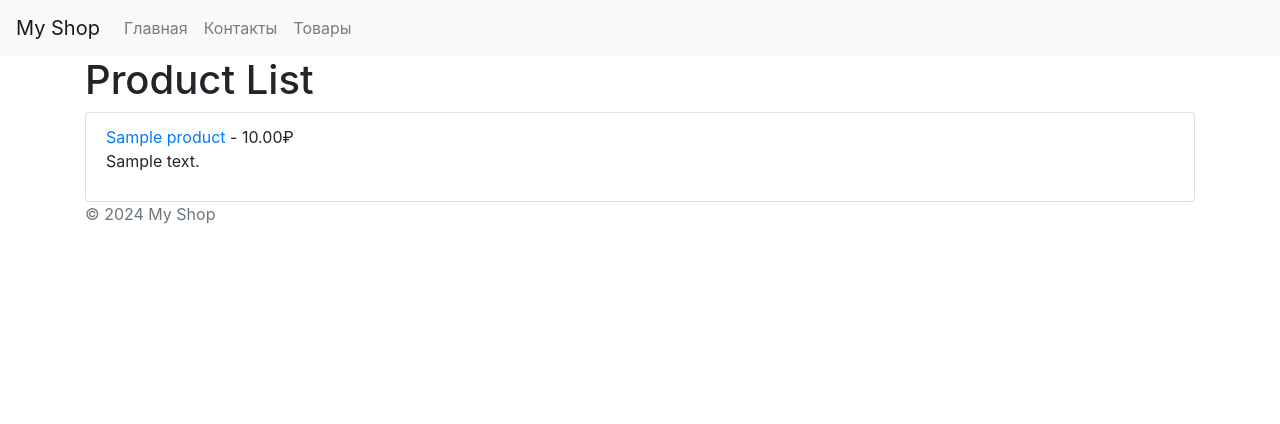
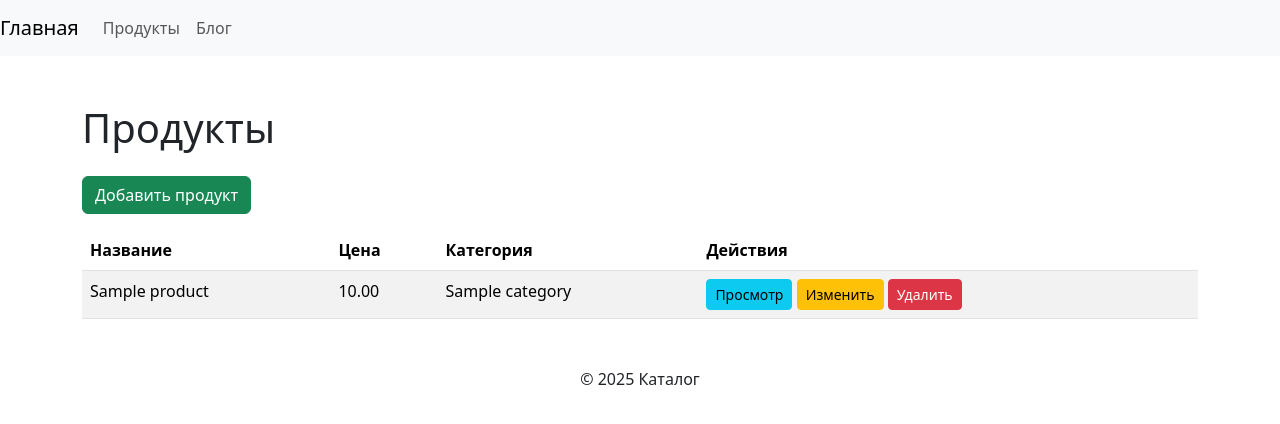
Before and after one commit to KirButakov/django_hw, a Django app: page /products/ in a window 1280 px wide. Shown: the top 424 px of the page. Run offline with Django 5.2, Linux system fonts and the light colour scheme; tables that the repository leaves empty hold one stand-in row (values such as "Sample post"); some libraries are stand-ins or nearby versions.

Commit message:
homework

```diff
--- a/my_project/blog/urls.py
+++ b/my_project/blog/urls.py
@@ -1,5 +1,7 @@
 from django.urls import path
 from .views import BlogPostListView, BlogPostDetailView, BlogPostCreateView, BlogPostUpdateView, BlogPostDeleteView
+
+app_name = 'blogs'
 
 urlpatterns = [
     path('', BlogPostListView.as_view(), name='blog_post_list'),
--- a/my_project/catalog/templates/catalog/base.html
+++ b/my_project/catalog/templates/catalog/base.html
@@ -1,25 +1,29 @@
+{% load static %}
 <!DOCTYPE html>
 <html lang="en">
 <head>
     <meta charset="UTF-8">
     <meta name="viewport" content="width=device-width, initial-scale=1.0">
-    <title>{% block title %}My Shop{% endblock %}</title>
-    <link rel="stylesheet" href="https://stackpath.bootstrapcdn.com/bootstrap/4.5.2/css/bootstrap.min.css">
+    <link rel="stylesheet" href="{% static 'catalog/css/bootstrap.min.css' %}">
+    <title>{% block title %}Каталог{% endblock %}</title>
 </head>
 <body>
     <header>
-        {% include 'catalog/menu.html' %}
+        {% block header %}
+            <nav class="navbar navbar-expand-lg navbar-light bg-light">
+                <a class="navbar-brand" href="{% url 'home' %}">Главная</a>
+                <div class="navbar-nav">
+                    <a class="nav-item nav-link" href="{% url 'product_list' %}">Продукты</a>
+                    <a class="nav-item nav-link" href="{% url 'blogs:blog_post_list' %}">Блог</a>
+                </div>
+            </nav>
+        {% endblock %}
     </header>
-
-    <main role="main" class="container">
-        {% block content %}
-        {% endblock %}
+    <main class="container mt-5">
+        {% block content %}{% endblock %}
     </main>
-
-    <footer class="footer">
-        <div class="container">
-            <span class="text-muted">© 2024 My Shop</span>
-        </div>
+    <footer class="mt-5">
+        <p class="text-center">© 2025 Каталог</p>
     </footer>
 </body>
 </html>
--- a/my_project/catalog/templates/catalog/home.html
+++ b/my_project/catalog/templates/catalog/home.html
@@ -13,8 +13,8 @@
     <nav class="ms-5">
         <a class="p-2 btn btn-outline-primary" href="/">Каталог</a>
         <a class="p-2 btn btn-outline-primary" href="/contacts/">Контакты</a>
-        <a class="p-2 btn btn-outline-primary" href="{% url 'product_list' %}">Продукты</a> <!-- Ссылка на список продуктов -->
-        <a class="p-2 btn btn-outline-primary" href="{% url 'blog_post_list' %}">Блог</a> <!-- Добавленная ссылка на блог -->
+        <a class="p-2 btn btn-outline-primary" href="{% url 'product_list' %}">Продукты</a>
+        <a class="p-2 btn btn-outline-primary" href="{% url 'blogs:blog_post_list' %}">Блог</a>
     </nav>
 </div>
 
--- a/my_project/catalog/templates/catalog/product_list.html
+++ b/my_project/catalog/templates/catalog/product_list.html
@@ -1,15 +1,34 @@
 {% extends 'catalog/base.html' %}
 
+{% load static %}
+
+{% block title %}Список продуктов{% endblock %}
+
 {% block content %}
-    <h1>Product List</h1>
-    <ul class="list-group">
+<h1 class="mb-4">Продукты</h1>
+<a href="{% url 'product_create' %}" class="btn btn-success mb-3">Добавить продукт</a>
+<table class="table table-striped">
+    <thead>
+        <tr>
+            <th>Название</th>
+            <th>Цена</th>
+            <th>Категория</th>
+            <th>Действия</th>
+        </tr>
+    </thead>
+    <tbody>
         {% for product in products %}
-            <li class="list-group-item">
-                <a href="{% url 'product_detail' product.pk %}">{{ product.name }}</a> - {{ product.price }}₽
-                <p>{{ product.description|truncatechars:100 }}</p>
-            </li>
-        {% empty %}
-            <li class="list-group-item">No products available.</li>
+        <tr>
+            <td>{{ product.name }}</td>
+            <td>{{ product.price }}</td>
+            <td>{{ product.category.name }}</td>
+            <td>
+                <a href="{% url 'product_detail' pk=product.pk %}" class="btn btn-info btn-sm">Просмотр</a>
+                <a href="{% url 'product_update' pk=product.pk %}" class="btn btn-warning btn-sm">Изменить</a>
+                <a href="{% url 'product_delete' pk=product.pk %}" class="btn btn-danger btn-sm">Удалить</a>
+            </td>
+        </tr>
         {% endfor %}
-    </ul>
+    </tbody>
+</table>
 {% endblock %}
--- a/my_project/config/settings.py
+++ b/my_project/config/settings.py
@@ -16,7 +16,7 @@ BASE_DIR = Path(__file__).resolve().parent.parent
 SECRET_KEY = os.getenv('SECRET_KEY', 'fallback_secret_key')
 
 # Режим отладки
-DEBUG = os.getenv('DEBUG', 'True') == 'True'
+DEBUG = True
 
 # Разрешенные хосты
 ALLOWED_HOSTS = os.getenv('ALLOWED_HOSTS', '127.0.0.1,localhost').split(',')
--- a/my_project/config/urls.py
+++ b/my_project/config/urls.py
@@ -3,5 +3,6 @@ from django.urls import path, include
 
 urlpatterns = [
     path('admin/', admin.site.urls),
-    path('', include('catalog.urls')),  # Include catalog app URLs
+    path('', include('catalog.urls')),
+    path('blogs/', include('blog.urls', namespace='blogs')),
 ]
```
Also changed, not shown: my_project/catalog/forms.py (+11 -3 lines), my_project/catalog/templates/catalog/product_detail.html (+8 -12 lines), my_project/catalog/templates/catalog/product_form.html (+43 -3 lines), my_project/catalog/urls.py (line endings or trailing spaces).
